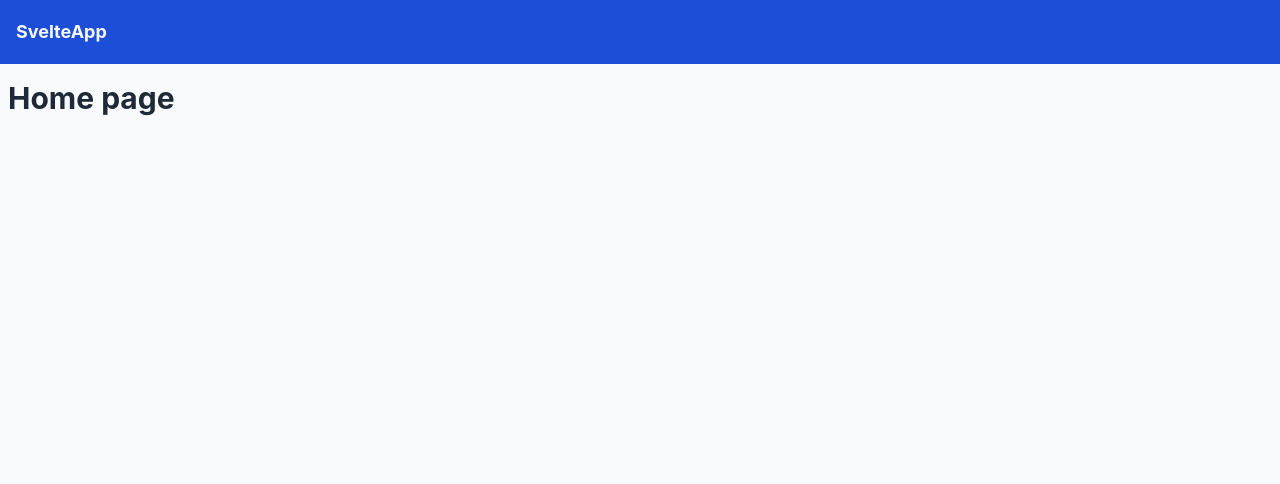
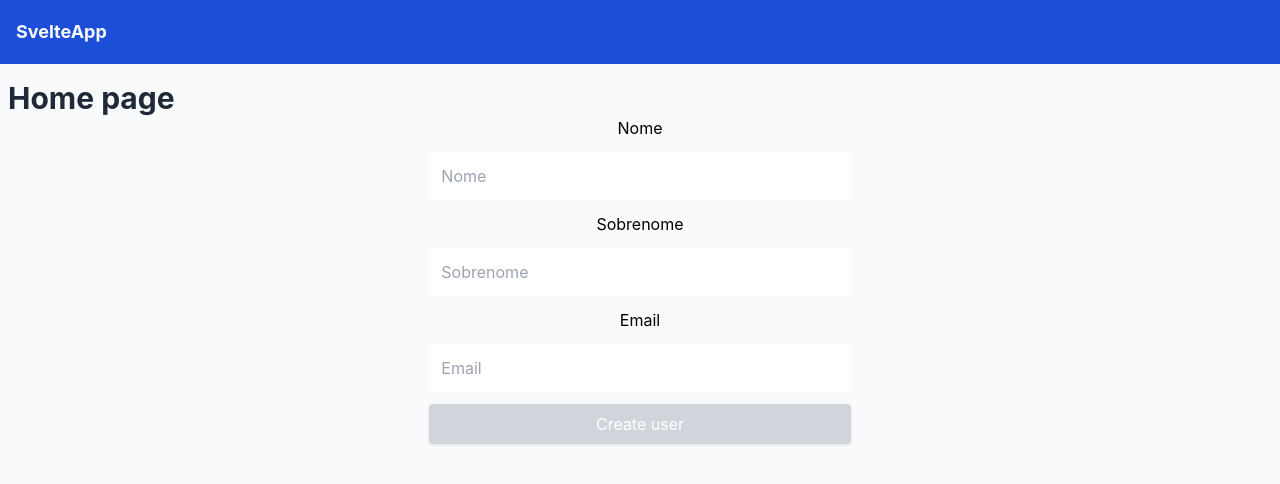
Before and after one commit to jmarc00s/first-svelte-app, a Svelte app: page / in a window 1280 px wide. Shown: the top 484 px of the page. Built offline with nearby package versions, Linux system fonts and the light colour scheme.

Commit message:
Create user form component

```diff
--- a/src/App.svelte
+++ b/src/App.svelte
@@ -1,12 +1,14 @@
 <script>
   import Content from './components/template/Content.svelte';
   import Navbar from './components/template/Navbar.svelte';
-  import Home from './pages/Home.svelte';
+  import Home from './pages/Home/Home.svelte';
 </script>
 
 <main>
   <Navbar />
-  <Content><Home /></Content>
+  <Content>
+    <Home />
+  </Content>
 </main>
 
 <style>
--- a/src/pages/Home.svelte
+++ /dev/null
@@ -1,11 +0,0 @@
-<script>
-  import PageHeading from '../components/pageHeading.svelte';
-
-  console.log('Teste');
-</script>
-
-<section>
-  <PageHeading title="Home page" />
-</section>
-
-<style></style>
--- /dev/null
+++ b/src/pages/Home/Home.svelte
@@ -0,0 +1,17 @@
+<script>
+  import PageHeading from '../../components/pageHeading.svelte';
+  import UserForm from './components/UserForm.svelte';
+
+  let users = [];
+
+  const handleCreateUser = ({ detail: user }) => {
+    users = [...users, user];
+  };
+</script>
+
+<section>
+  <PageHeading title="Home page" />
+  <UserForm on:userCreated={handleCreateUser} />
+</section>
+
+<style></style>
--- /dev/null
+++ b/src/pages/Home/components/UserForm.svelte
@@ -0,0 +1,75 @@
+<script>
+  import { createEventDispatcher } from 'svelte';
+
+  const dispatch = createEventDispatcher();
+
+  $: formIsValid = user.firstName && user.lastName;
+
+  let user = {
+    firstName: '',
+    lastName: '',
+    email: '',
+  };
+
+  const handleCreateUserClick = () => {
+    dispatch('userCreated', { ...user });
+    clearUserForm();
+  };
+
+  const clearUserForm = () => {
+    user = {
+      firstName: '',
+      lastName: '',
+      email: '',
+    };
+  };
+</script>
+
+<div class="container">
+  <label for="user">Nome</label>
+  <input
+    type="text"
+    name="user"
+    id="user"
+    bind:value={user.firstName}
+    placeholder="Nome"
+  />
+  <label for="lastName">Sobrenome</label>
+  <input
+    type="text"
+    name="lastName"
+    id="lastName"
+    bind:value={user.lastName}
+    placeholder="Sobrenome"
+  />
+  <label for="email">Email</label>
+  <input
+    type="email"
+    name="email"
+    id="email"
+    bind:value={user.email}
+    placeholder="Email"
+  />
+
+  <button disabled={!formIsValid} on:click={handleCreateUserClick}
+    >Create user</button
+  >
+</div>
+
+<style>
+  .container {
+    @apply flex flex-col justify-center items-center w-1/3 mx-auto;
+  }
+
+  input {
+    @apply p-3 my-3 bg-white w-full;
+  }
+
+  button {
+    @apply bg-blue-500 py-2 px-4 text-white text-center rounded shadow w-full;
+  }
+
+  button:disabled {
+    @apply bg-gray-300 cursor-not-allowed;
+  }
+</style>
```
